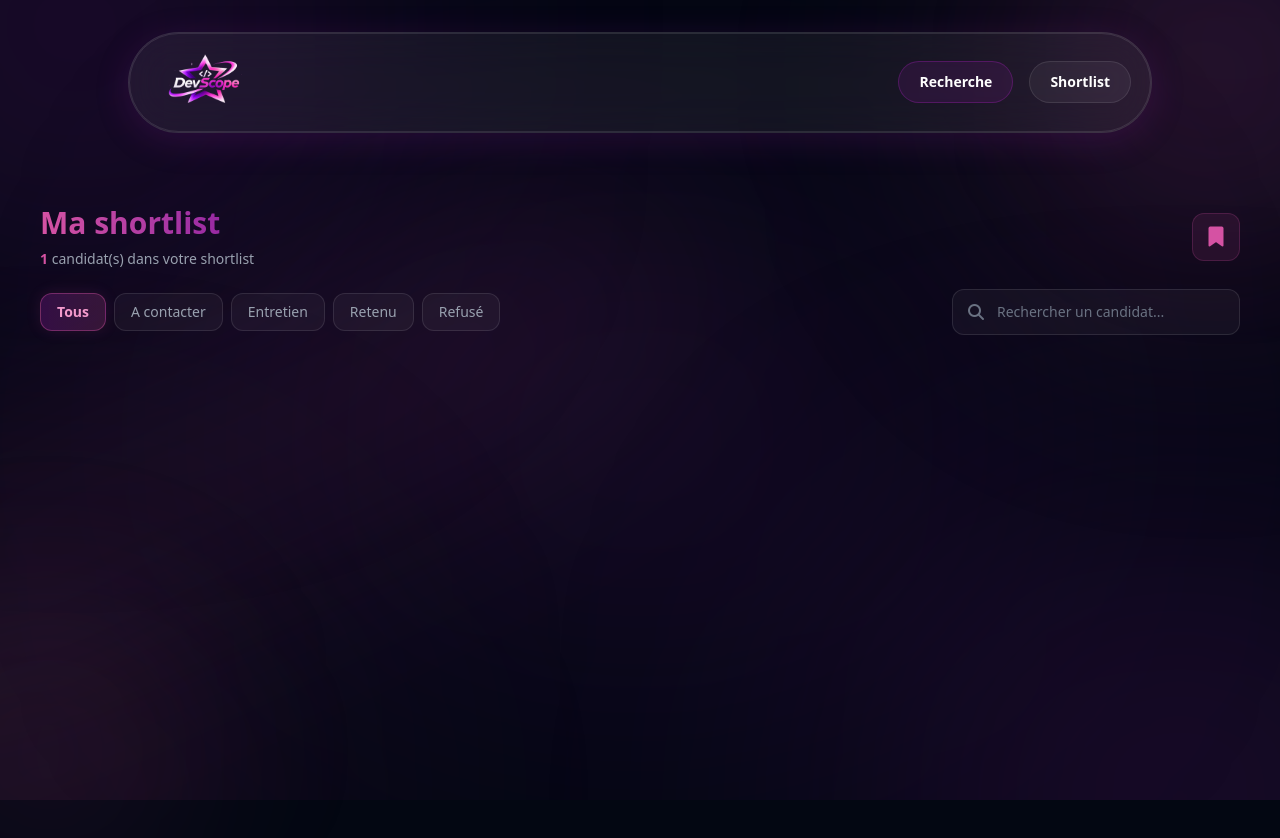
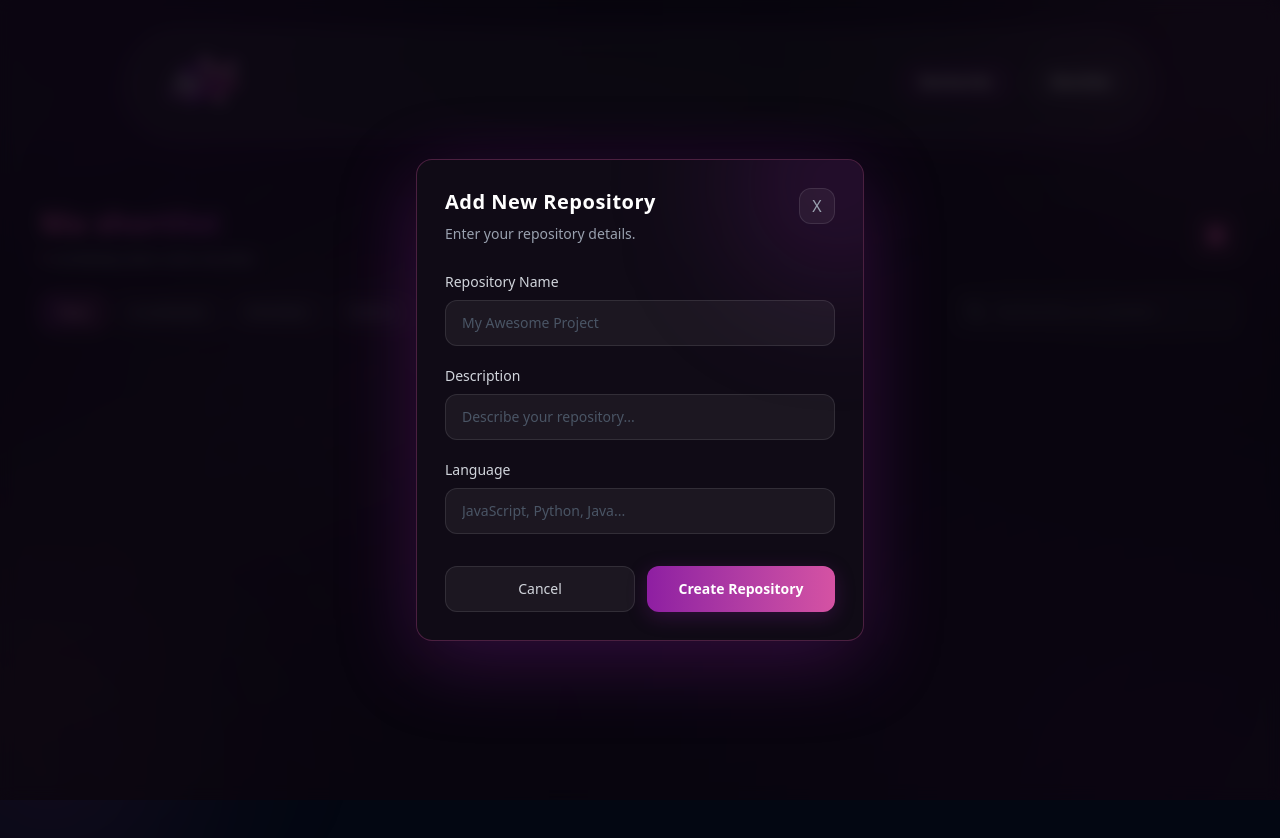
Before and after one commit to aymanechoukri/DevScope, a website with bundled scripts: page shortlist.html in a window 1280 px wide. Shown: the top 838 px of the page. Built offline with nearby package versions, Linux system fonts and the light colour scheme; no server answers.

Commit message:
feat: add modale for update condidate from shorlist

```diff
--- a/shortlist.html
+++ b/shortlist.html
@@ -48,7 +48,7 @@
       </nav>
     </header>
 
-    <div class="absolute inset-0 overflow-hidden pointer-events-none">
+    <div class="absolute w-full inset-0 overflow-hidden pointer-events-none">
       <div
         class="absolute w-[550px] h-[550px] rounded-full bg-[#8E1EA2]/20 blur-[140px] -top-[250px] -left-[200px]"
       ></div>
@@ -72,6 +72,99 @@
       <div
         class="absolute w-[900px] h-[180px] rotate-[-25deg] rounded-full bg-[#D552A3]/10 blur-[100px] top-[45%] -left-[200px]"
       ></div>
+    </div>
+
+    <div
+      id="popap"
+      class="fixed inset-0 z-50 flex items-center justify-center bg-[#09060D]/80 px-4 backdrop-blur-sm"
+    >
+      <form
+        action=""
+        class="relative w-full max-w-md overflow-hidden rounded-2xl border border-[#D552A3]/30 bg-[#100B16] p-7 text-white shadow-[0_20px_80px_rgba(142,30,162,0.3)]"
+      >
+        <div
+          class="pointer-events-none absolute -right-20 -top-20 h-52 w-52 rounded-full bg-[#8E1EA2]/20 blur-3xl"
+        ></div>
+
+        <div class="relative mb-7 flex items-start justify-between">
+          <div>
+            <h2 class="text-xl font-bold tracking-wide text-white">
+              Add New Repository
+            </h2>
+            <p class="mt-2 text-sm text-gray-400">
+              Enter your repository details.
+            </p>
+          </div>
+
+          <button
+            type="button"
+            class="clos-opan flex h-9 w-9 cursor-pointer items-center justify-center rounded-xl border border-white/10 bg-white/5 text-gray-400 transition-all duration-300 hover:border-[#D552A3]/50 hover:bg-[#D552A3]/20 hover:text-white"
+          >
+            X
+          </button>
+        </div>
+
+        <div class="relative space-y-5">
+          <!-- Name -->
+          <div class="flex flex-col gap-2">
+            <label for="name" class="text-sm font-medium text-gray-300">
+              Repository Name
+            </label>
+            <input
+              type="text"
+              id="name"
+              name="name"
+              placeholder="My Awesome Project"
+              required
+              class="w-full rounded-xl border border-white/10 bg-white/[0.05] px-4 py-3 text-sm text-white outline-none transition-all duration-300 placeholder:text-gray-600 focus:border-[#D552A3]/60 focus:bg-white/[0.08] focus:ring-2 focus:ring-[#8E1EA2]/20"
+            />
+          </div>
+
+          <div class="flex flex-col gap-2">
+            <label for="des" class="text-sm font-medium text-gray-300">
+              Description
+            </label>
+            <input
+              type="text"
+              id="des"
+              name="description"
+              placeholder="Describe your repository..."
+              required
+              class="w-full rounded-xl border border-white/10 bg-white/[0.05] px-4 py-3 text-sm text-white outline-none transition-all duration-300 placeholder:text-gray-600 focus:border-[#D552A3]/60 focus:bg-white/[0.08] focus:ring-2 focus:ring-[#8E1EA2]/20"
+            />
+          </div>
+
+          <div class="flex flex-col gap-2">
+            <label for="log" class="text-sm font-medium text-gray-300">
+              Language
+            </label>
+            <input
+              type="text"
+              id="log"
+              name="language"
+              placeholder="JavaScript, Python, Java..."
+              required
+              class="w-full rounded-xl border border-white/10 bg-white/[0.05] px-4 py-3 text-sm text-white outline-none transition-all duration-300 placeholder:text-gray-600 focus:border-[#D552A3]/60 focus:bg-white/[0.08] focus:ring-2 focus:ring-[#8E1EA2]/20"
+            />
+          </div>
+        </div>
+
+        <div class="relative mt-8 flex gap-3">
+          <button
+            type="button"
+            class="clos-opan flex-1 cursor-pointer rounded-xl border border-white/10 bg-white/5 px-4 py-3 text-sm font-medium text-gray-300 transition-all hover:bg-white/10"
+          >
+            Cancel
+          </button>
+
+          <button
+            type="submit"
+            class="flex-1 cursor-pointer rounded-xl bg-gradient-to-r from-[#8E1EA2] to-[#D552A3] px-4 py-3 text-sm font-semibold text-white shadow-[0_5px_20px_rgba(142,30,162,0.25)] transition-all duration-300 hover:brightness-110 hover:shadow-[0_5px_25px_rgba(213,82,163,0.4)]"
+          >
+            Create Repository
+          </button>
+        </div>
+      </form>
     </div>
 
     <main>
@@ -169,9 +262,7 @@
           </div>
         </form>
 
-        <div id="articls" class="flex flex-col gap-5">
-
-        </div>
+        <div id="articls" class="flex flex-col gap-5"></div>
       </section>
     </main>
   </body>
--- a/src/profileHtml.js
+++ b/src/profileHtml.js
@@ -9,6 +9,7 @@ const submit = document.querySelector("#submit");
 export const searchRepo = document.querySelector("#search-search-repo");
 export const longage = document.querySelectorAll(".longage");
 
+
 ShowProfile(profile, profile2)
 SerchUsers(submit, serch2, profile)
 Submit(profile);
--- a/src/shortlist.js
+++ b/src/shortlist.js
@@ -91,6 +91,7 @@ export async function FetchData(parent) {
 
                   <button
                     type="button"
+                    data-deleted=${user.id};
                     class="rounded-xl border border-[#D552A3]/30 bg-gradient-to-r from-[#8E1EA2]/20 to-[#D552A3]/10 px-4 py-2.5 text-xs font-bold text-[#F49ACD] transition-all duration-300 hover:border-[#D552A3]/60 hover:from-[#8E1EA2]/40 hover:to-[#D552A3]/30 hover:shadow-[0_0_20px_rgba(213,82,163,0.15)]"
                   >
                     <i class="fa-solid fa-pen-to-square mr-1"></i>
@@ -120,3 +121,10 @@ function refrsh(ref) {
         </p>
     `;
 }
+
+
+export function modale(button, popap) {
+      button.addEventListener("click", () => {
+          popap.hidden = true;
+      })
+}
--- a/src/shortlistHtml.js
+++ b/src/shortlistHtml.js
@@ -1,5 +1,8 @@
-import { FetchData } from "./shortlist.js";
+import { FetchData, modale } from "./shortlist.js";
 
 const article = document.querySelector("#articls");
+const popap = document.querySelector("#popap");
+const colsOpan = document.querySelector(".clos-opan");
 
 FetchData(article);
+modale(colsOpan, popap);
```
Also changed, not shown: src/api.js (line endings or trailing spaces).
